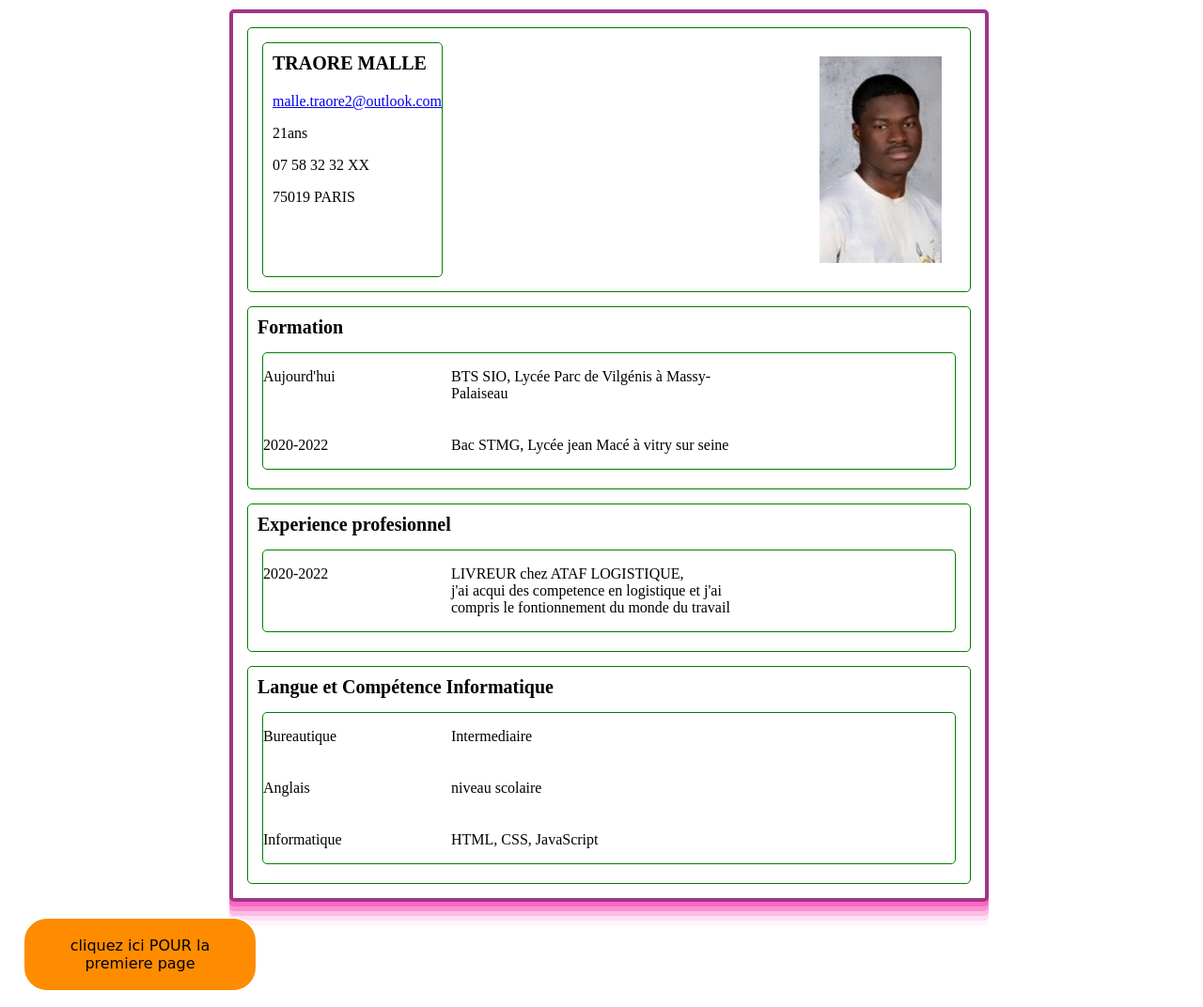
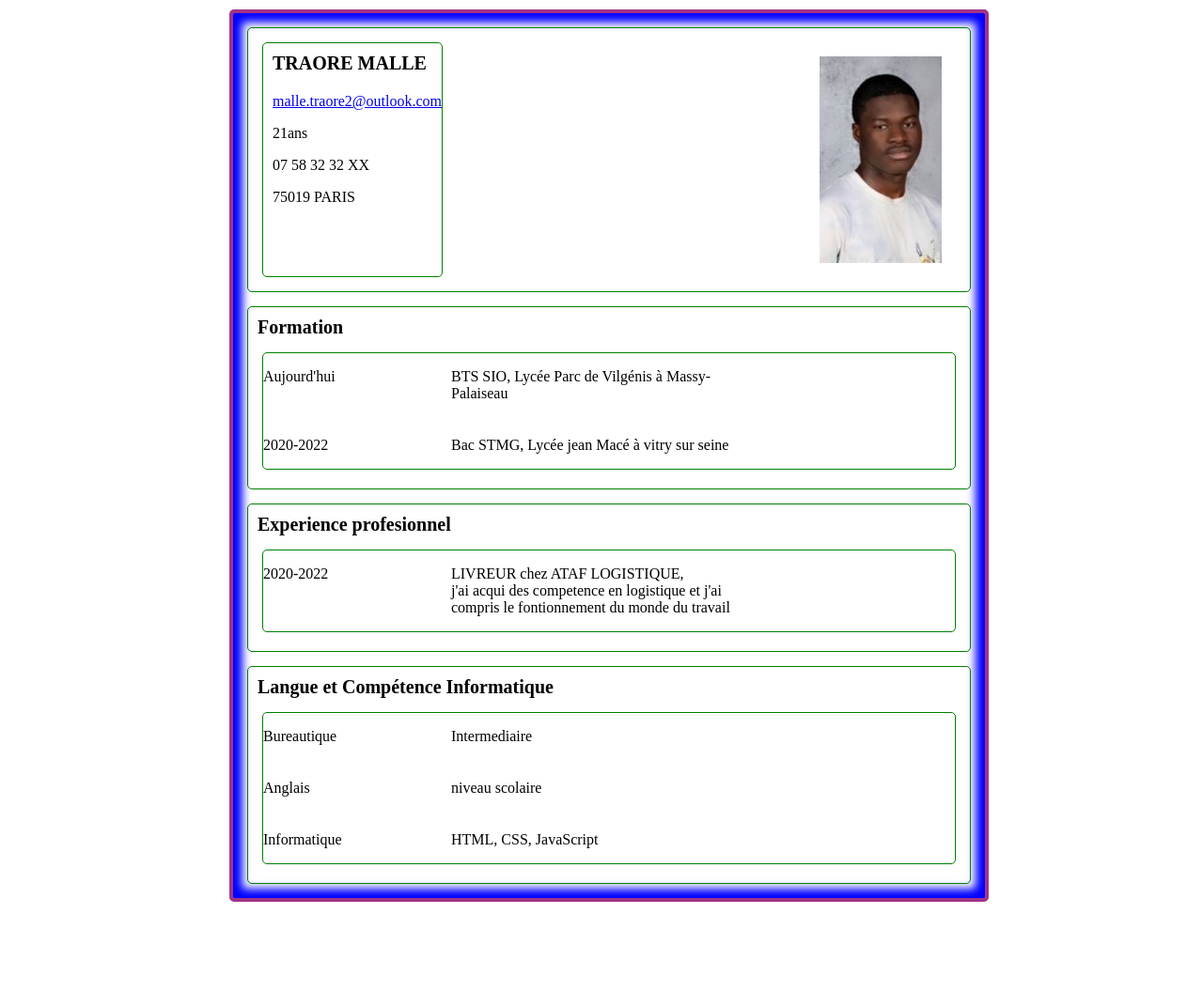
Before and after one commit to Malle02/iframe.ML, a plain HTML site: page lien/tp css/CV/cv.html in a window 1280 px wide. Shown: the whole page at 94% size. After the commit the page ends 960 px from the top, so only its background shows below. Drawn offline with Linux system fonts and the light colour scheme.

Commit message:
Add files via upload

```diff
--- a/lien/tp css/CV/cv.html
+++ b/lien/tp css/CV/cv.html
@@ -49,6 +49,6 @@
             </div>
         </div>
     </div>
-    <button onclick="window.location.href='C:/Users/malle/OneDrive/Bureau/cours_html_premier_classe/CODE DU SIT WEB/CODE HTML/index.html'">cliquez ici POUR la premiere page</button>
+    <!-- <button onclick="window.location.href='index.html'">cliquez ici POUR la premiere page</button> -->
 </body>
 </html>
--- a/lien/tp css/CV/style_cv.CSS
+++ b/lien/tp css/CV/style_cv.CSS
@@ -12,7 +12,7 @@ body{
     height: auto;
     border-radius: 5px;
     margin-top: 10px;
-    box-shadow: rgba(240, 46, 170, 0.4) 0px 5px, rgba(240, 46, 170, 0.3) 0px 10px, rgba(240, 46, 170, 0.2) 0px 15px, rgba(240, 46, 170, 0.1) 0px 20px, rgba(240, 46, 170, 0.05) 0px 25px;
+    box-shadow: inset 0px 0px 10px 10px blue;
 }
 
 .T1 div{
```
